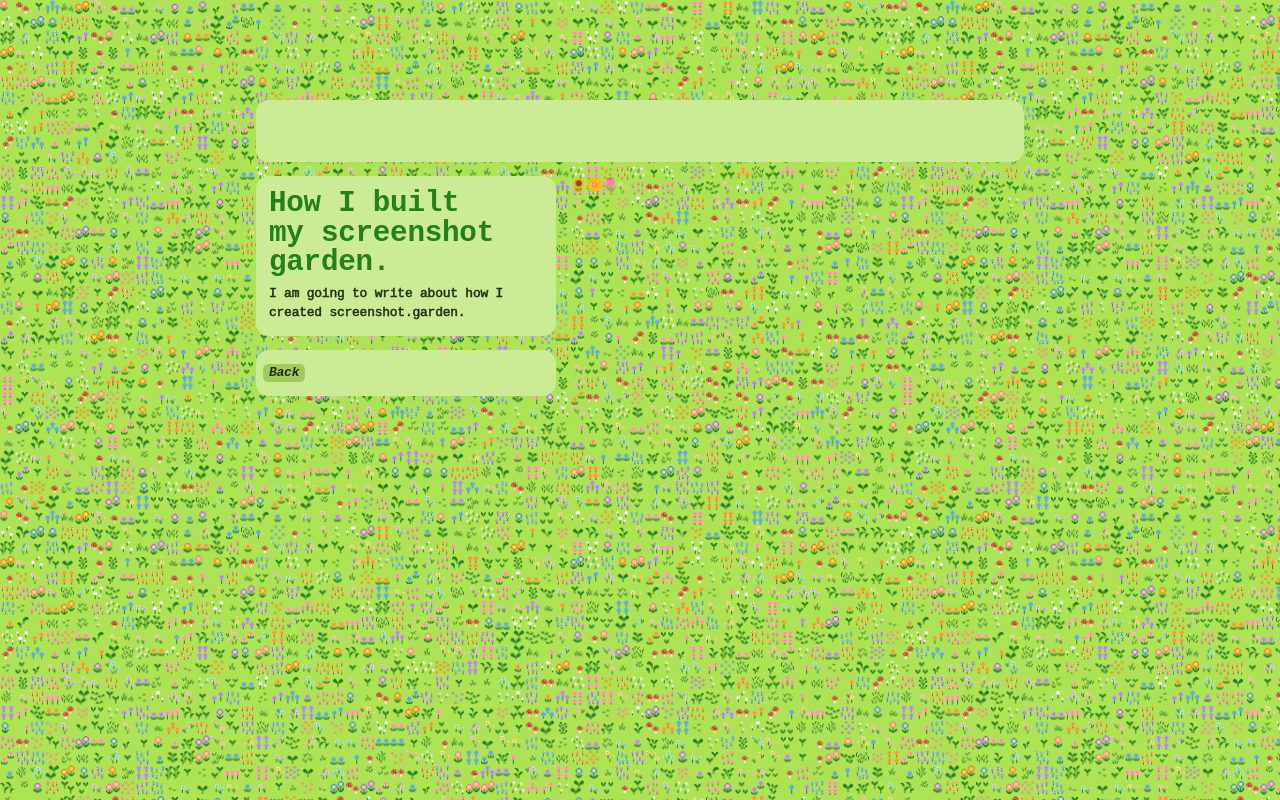
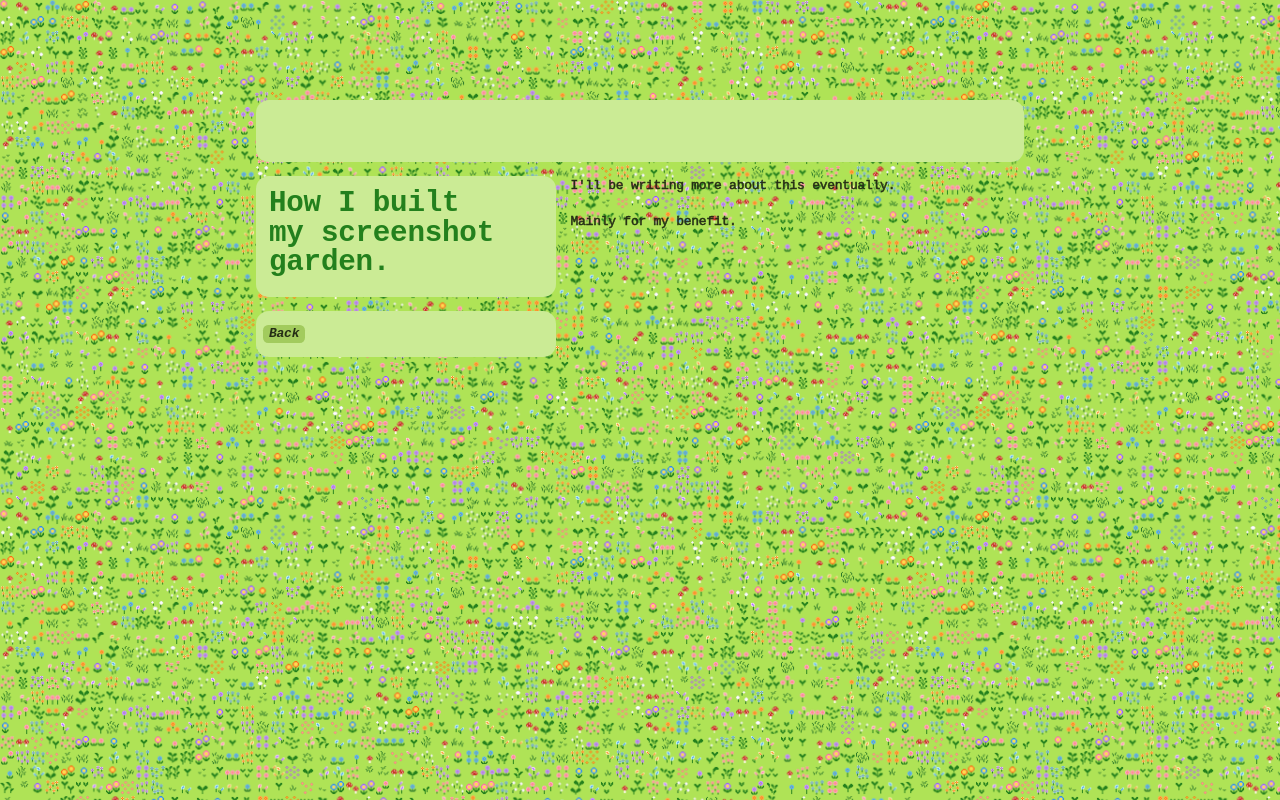
Before and after one commit to stieglitzz/screenshot.garden, an Eleventy site: page src/pages/process.md in a window 1280 px wide. Built offline with nearby package versions, Linux system fonts and the light colour scheme; Eleventy itself is replaced by a stand-in of ours; files that its build step writes are made by us from their sources; no server answers; a web font is replaced by a local one.

Commit message:
✏️ updated text content
- nothing exciting, sorry

```diff
--- a/src/pages/process.md
+++ b/src/pages/process.md
@@ -2,9 +2,9 @@
 title: How I built my screenshot garden
 layout: base.njk
 h1: How I built my screenshot garden.
-description: I am going to write about how I created screenshot.garden.
 ---
 {% include "partials/back.njk" %}
 <main class="process">
-<p>🌻🌼🌷</p>
+<p>I'll be writing more about this eventually.</p>
+<p>Mainly for my benefit.</p>
 </main>
```
